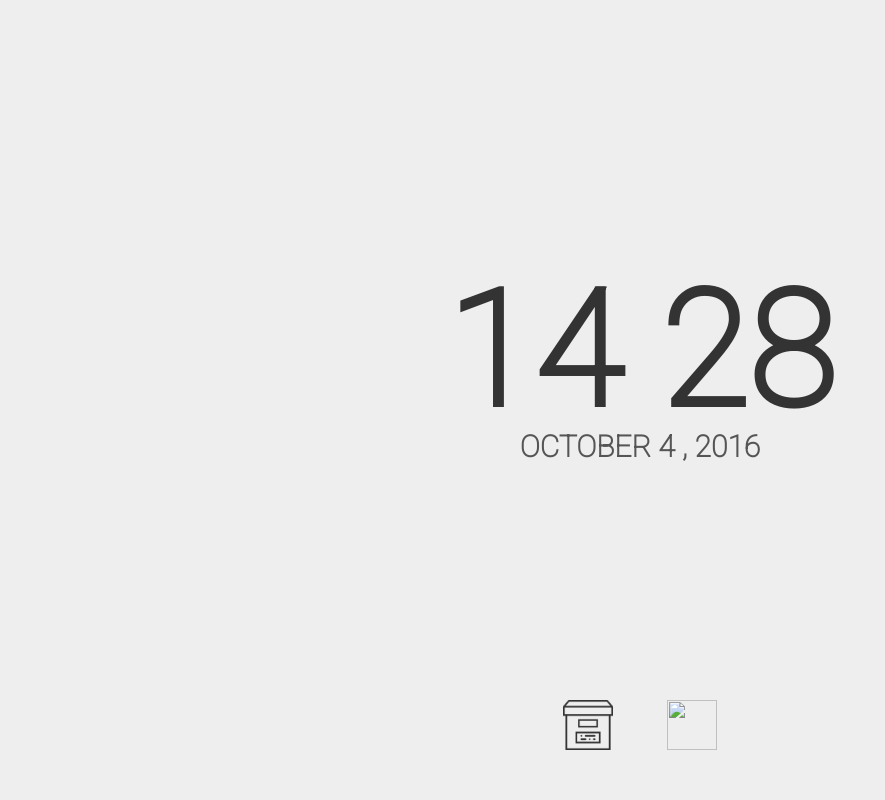
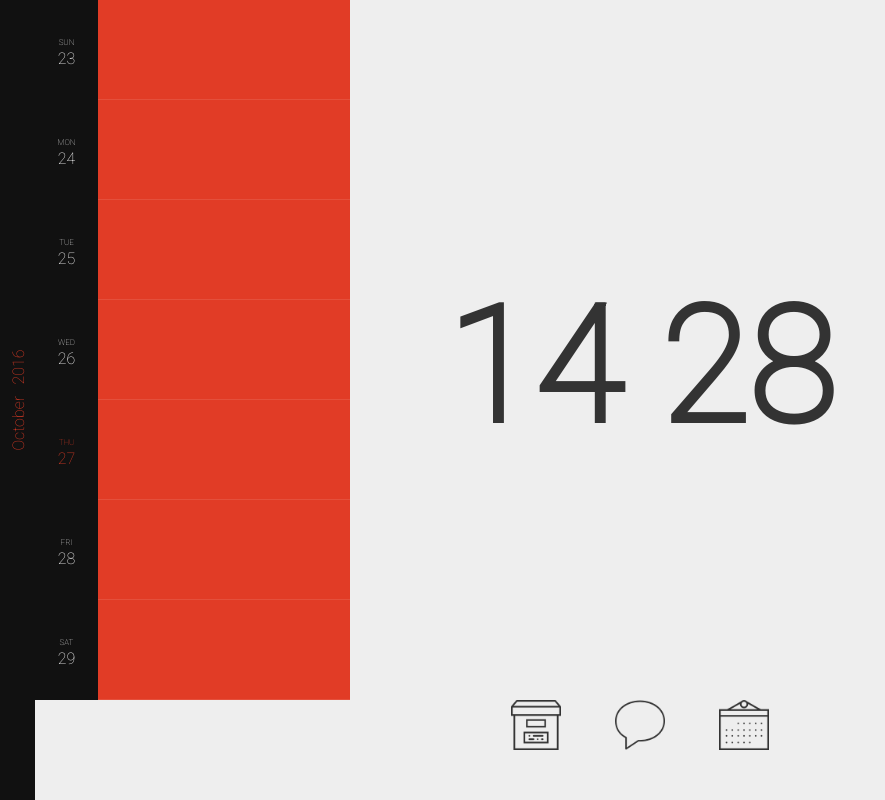
Before and after one commit to koreankimjimi/MyProject, a plain HTML site: page index.html in a window 1280 px wide. Shown: the whole page, without its empty margins (0-885 px from the left). Drawn offline with Linux system fonts and the light colour scheme.

Commit message:
two upload
calendar+

```diff
--- a/css.css
+++ b/css.css
@@ -7,6 +7,7 @@ body,html{
     height: 100%;
     background: #eeeeee;
 }
+
 #main{
     width: 100%;
     height: 100%;
@@ -14,26 +15,106 @@ body,html{
 }
 #time{
     width: 100%;
-    height: auto;
+    height: 250px;
     font-size: 160px;
     color: #333;
     position: relative;
     text-align: center;
     top: 50%;
     font-weight: bold;
-    line-height:50px;
+
     transform: translate(0,-50%);
 }
-#time>span:last-child{
-    color: #555;
-    font-size: 30px;
-}
+
 #weather{
     width:100px;
     height: auto;
     position: absolute;
     top: 10px;
-    left: 30px;
+    right: 0;
+}
+
+#calender{
+    width:350px;
+    height:100%;
+
+    position: absolute;
+    top: 0;
+    left: 0;
+
+}
+#calender>div:first-child{
+    width:10%;
+    height: 100%;
+    float: left;
+    background: #111;
+    color: #E13C26;
+    z-index: 3;
+    position: relative;
+}
+#calender>div:first-child>span:first-child{
+    position: absolute;
+    top: 50%;
+    transform: translate(-50%,-50%) rotate(-90deg);
+    left: 50%;
+}#calender>div:first-child>span:last-child{
+   color: #fff;
+    position: relative;
+    top: 10px;
+    left: 30%;
+    transform: translateX(-50%);
+}
+#calender>div:last-child{
+    width:90%;
+    height: 100%;
+    float: left;
+    overflow: scroll;
+    z-index: 1;
+    position: relative;
+}
+#calender>div>div{
+    width:100%;
+    height: 100px;
+}
+
+#calender>div>div>div:first-child{
+    width:20%;
+    height: 100%;
+    float: left;
+    color: #fff;
+    background: #111;
+    text-align: center;
+    position: relative;
+}
+#now>span{
+    color: #e13c26;
+}
+#calender>div>div>div:first-child>span{
+    position: relative;
+    top: 30%;
+    transform: translateY(-50%);
+}
+
+#calender>div>div>div:first-child>span:first-child{
+    font-size:8px;
+}
+
+#calender>div>div>div:last-child{
+    width:80%;
+    height: 100%;
+    background: #E13C26;
+    float: left;
+    box-sizing: border-box;
+    border-bottom: rgba(250,250,250,0.1) solid 1px;
+}
+#calender>div>div>div:last-child:hover{
+    background: #d13C26;
+    cursor: pointer;
+}
+
+.calender_work_list{
+    color: #fff;
+
 }
 
 
--- a/index.html
+++ b/index.html
@@ -8,29 +8,57 @@
     <script>
 //        var msg = new SpeechSynthesisUtterance('ㅈ');
 //        window.speechSynthesis.speak(msg);
+
     </script>
 </head>
 <body>
     <section id="main">
+<!--      open weather api -->
        <div id="weather">
 
        </div>
+
+<!--       script clock-->
         <article id="time">
             <span></span><br>
             <span></span>
 
         </article>
+    <!--    calender-->
+        <article id="calender">
+           <div onclick="calender()">
+
+           </div>
+            <div>
+                <div>
+                    <div>
+                        <span></span>
+                        <span></span>
+                    </div>
+                    <div>
+                        <div></div>
+                    </div>
+                </div>
+            </div>
+
+        </article>
     </section>
+
+
+
+
+<!--    footer icon menu-->
     <footer>
-        <img src="img/archive.png">
-        <img src="img//speech-bubble.png">
+        <img src="img/archive.png" alt="drive">
+        <img src="img/speech-bubble.png" alt="talk">
+        <img src="img/calendar.png" alt="calender">
     </footer>
 
 
 
     <script src="jquery-1.12.3.min.js"></script>
-
     <script src="js.js"></script>
+    <script src="js/calender.js"></script>
     <script src="js/timer_js.js"></script>
     <script src="js/weather.js"></script>
 </body>
--- a/js.js
+++ b/js.js
@@ -2,7 +2,7 @@ $(function(){
 //    first timer ob
         var dat = new Date();
         $("#time>span:first-child").html(dat.getHours()+"  "+dat.getMinutes());
-        $("#time>span:last-child").html(timer_month_change(dat.getMonth()+1)+"  "+dat.getDay()+" , "+dat.getFullYear());
+//        $("#time>span:last-child").html(timer_month_change(dat.getMonth()+1)+"  "+dat.getDay()+" , "+dat.getFullYear());
 
 //    main center timer
     var timer = setInterval(function(){
@@ -10,4 +10,6 @@ $(function(){
         center_timer(dt);
     },50000);
 
+
+
 })
--- /dev/null
+++ b/js/calender.js
@@ -0,0 +1,64 @@
+
+$(function(){
+    var dat = new Date();
+    var y = dat.getFullYear(); // 현재 연도
+    var m = dat.getMonth(); // 현재 월
+    var d = dat.getDate(); // 현재 일
+    var month = new Array("January","February","March","April","May","June","July","August", "September","October","November","December");
+    var da = new Array("SUN","MON","TUE","WED","THU","FRI","SAT");
+    $("#calender>div").eq(0).html("<span>"+month[dat.getMonth()]+"&nbsp&nbsp&nbsp"+dat.getFullYear()+"</span><span></span>");
+    var date ="";
+
+    var last = [31,28,31,30,31,30,31,31,30,31,30,31];
+        // 4년마다 있는 윤년을 계산합니다.(100년||400년 주기는 제외)
+    if (y%4 && y%100!=0 || y%400===0) {
+        lastDate = last[1] = 29;
+    }
+        // 현재 월의 마지막 일이 며칠인지 구합니다.
+    var lastDate = last[m];
+
+
+    var a = new Date(y,m,d);
+    var day = d+1;
+    //이번주
+    for(var b = a.getDay() ; b >=0 ; b-- ){
+        day--;
+    }
+
+    var nwDay = 1;//next month day start
+    for(var i = 0 ; i <7 ; i++){
+
+
+        if(day >= lastDate){
+            date += "<div><div><span>"+da[i]+"</span><br><span>"+nwDay+"</span></div><div class='calender_work_list'></div></div>";
+            nwDay++;
+        }else if(day == d){
+            date += "<div><div id='now'><span>"+da[i]+"</span><br><span>"+day+"</span></div><div class='calender_work_list'></div></div>";
+            day++;
+        }else{
+           date += "<div><div><span>"+da[i]+"</span><br><span>"+day+"</span></div><div class='calender_work_list'></div></div>";
+           day++;
+        }
+
+
+
+
+
+
+//            $("#calender>div").eq(1).animate({top:"-"+100+"%"});
+        }
+
+    $("#calender>div").eq(1).html(date);
+});
+
+
+var click_num = 0;
+function calender(){
+    if(click_num > 0){
+        $("#calender>div").eq(1).animate({right:0},300);
+        click_num = 0;
+    }else{
+        $("#calender>div").eq(1).animate({right:400},300);
+        click_num++;
+    }
+}
--- a/js/timer_js.js
+++ b/js/timer_js.js
@@ -1,47 +1,6 @@
 //main center timer function
 function center_timer(a){
     $("#time>span:first-child").html(a.getHours()+"  "+a.getMinutes());
-    $("#time>span:last-child").html(timer_month_change(a.getMonth()+1)+"  "+a.getDay()+" , "+a.getFullYear());
 }
 
 //timer month function
-function timer_month_change(a){
-    switch(a){
-        case 1:
-                return "JANUARY";
-            break;
-        case 2:
-                return "FEBRUARY";
-            break;
-        case 3:
-                return "MARCH";
-            break;
-        case 4:
-                return "APRIL";
-            break;
-        case 5:
-                return "MAY";
-            break;
-        case 6:
-                return "JUNE";
-            break;
-        case 7:
-                return "JULY";
-            break;
-        case 8:
-                return "AUGUST";
-            break;
-        case 9:
-                return "SEMTEMBER";
-            break;
-        case 10:
-                return "OCTOBER";
-            break;
-        case 11:
-                return "NOVEMBER";
-            break;
-        case 12:
-                return "DECEMBER";
-            break;
-    }
-}
```
Also changed, not shown: page/test/test.html (added, +95 -0 lines), img/calendar.png (added).
